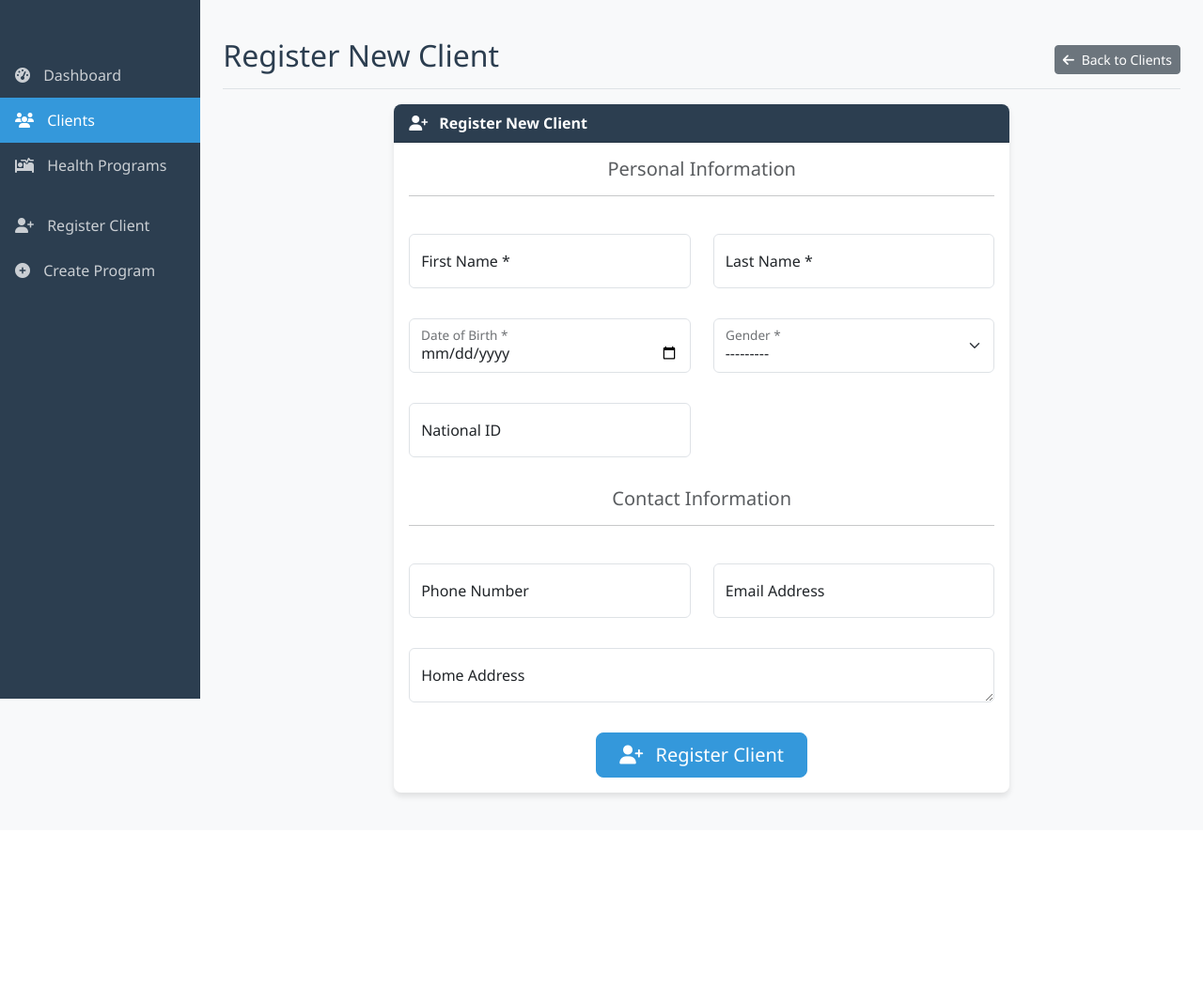
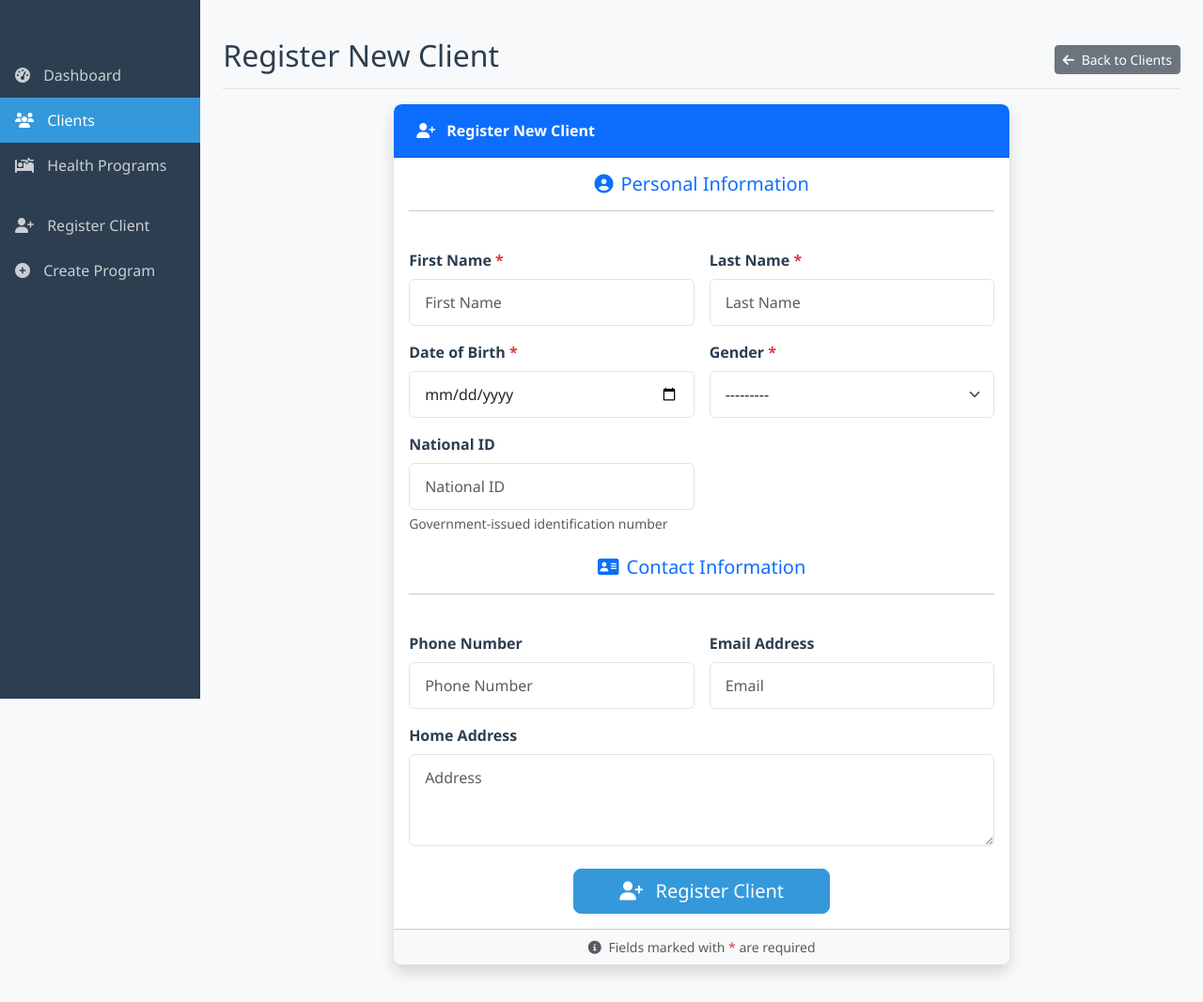
Before and after one commit to Valentino-Junior/Health-info-system, a Django app: page /clients/create/ in a window 1280 px wide. Shown: the part 56-1123 px from the top of the page at 94% size. Before the commit the page ends 906 px from the top, so only its background shows below. Run offline with Django 4.2, Linux system fonts and the light colour scheme; some libraries are stand-ins or nearby versions.

Commit message:
Updated client register template styling

```diff
--- a/core/templates/client/form.html
+++ b/core/templates/client/form.html
@@ -15,8 +15,8 @@
 {% block content %}
 <div class="row justify-content-center">
     <div class="col-md-8" data-aos="fade-up">
-        <div class="card">
-            <div class="card-header">
+        <div class="card shadow">
+            <div class="card-header bg-primary text-white">
                 <i class="fas {% if client %}fa-edit{% else %}fa-user-plus{% endif %} me-2"></i>
                 {{ title }}
             </div>
@@ -24,126 +24,161 @@
                 <form method="post" class="needs-validation" novalidate>
                     {% csrf_token %}
 
+                    <!-- Personal Information Section -->
                     <div class="row mb-4">
-                        <div class="col-12 text-center">
-                            <h5 class="text-muted mb-3">Personal Information</h5>
+                        <div class="col-12 text-center" data-aos="fade-up">
+                            <h5 class="text-primary mb-2">
+                                <i class="fas fa-user-circle me-2"></i>Personal Information
+                            </h5>
                             <hr>
                         </div>
                     </div>
 
-                    <div class="row mb-3">
-                        <div class="col-md-6">
-                            <div class="form-floating mb-3">
+                    <div class="row g-3 mb-3">
+                        <!-- First Name -->
+                        <div class="col-md-6" data-aos="fade-up" data-aos-delay="100">
+                            <div class="form-group">
+                                <label for="{{ form.first_name.id_for_label }}" class="form-label fw-semibold">
+                                    First Name <span class="text-danger">*</span>
+                                </label>
                                 {{ form.first_name }}
-                                <label for="{{ form.first_name.id_for_label }}">First Name *</label>
-                            </div>
                                 {% if form.first_name.errors %}
-                            <div class="invalid-feedback d-block">
+                                <div class="text-danger mt-1 small">
                                     {{ form.first_name.errors }}
                                 </div>
                                 {% endif %}
                             </div>
-                        <div class="col-md-6">
-                            <div class="form-floating mb-3">
+                        </div>
+
+                        <!-- Last Name -->
+                        <div class="col-md-6" data-aos="fade-up" data-aos-delay="150">
+                            <div class="form-group">
+                                <label for="{{ form.last_name.id_for_label }}" class="form-label fw-semibold">
+                                    Last Name <span class="text-danger">*</span>
+                                </label>
                                 {{ form.last_name }}
-                                <label for="{{ form.last_name.id_for_label }}">Last Name *</label>
-                            </div>
                                 {% if form.last_name.errors %}
-                            <div class="invalid-feedback d-block">
+                                <div class="text-danger mt-1 small">
                                     {{ form.last_name.errors }}
                                 </div>
                                 {% endif %}
                             </div>
                         </div>
+                    </div>
 
-                    <div class="row mb-3">
-                        <div class="col-md-6">
-                            <div class="form-floating mb-3">
+                    <div class="row g-3 mb-3">
+                        <!-- Date of Birth -->
+                        <div class="col-md-6" data-aos="fade-up" data-aos-delay="200">
+                            <div class="form-group">
+                                <label for="{{ form.date_of_birth.id_for_label }}" class="form-label fw-semibold">
+                                    Date of Birth <span class="text-danger">*</span>
+                                </label>
                                 {{ form.date_of_birth }}
-                                <label for="{{ form.date_of_birth.id_for_label }}">Date of Birth *</label>
-                            </div>
                                 {% if form.date_of_birth.errors %}
-                            <div class="invalid-feedback d-block">
+                                <div class="text-danger mt-1 small">
                                     {{ form.date_of_birth.errors }}
                                 </div>
                                 {% endif %}
                             </div>
-                        <div class="col-md-6">
-                            <div class="form-floating mb-3">
+                        </div>
+
+                        <!-- Gender -->
+                        <div class="col-md-6" data-aos="fade-up" data-aos-delay="250">
+                            <div class="form-group">
+                                <label for="{{ form.gender.id_for_label }}" class="form-label fw-semibold">
+                                    Gender <span class="text-danger">*</span>
+                                </label>
                                 {{ form.gender }}
-                                <label for="{{ form.gender.id_for_label }}">Gender *</label>
-                            </div>
                                 {% if form.gender.errors %}
-                            <div class="invalid-feedback d-block">
+                                <div class="text-danger mt-1 small">
                                     {{ form.gender.errors }}
                                 </div>
                                 {% endif %}
                             </div>
                         </div>
+                    </div>
 
-                    <div class="row mb-3">
-                        <div class="col-md-6">
-                            <div class="form-floating mb-3">
+                    <div class="row g-3 mb-4">
+                        <!-- National ID -->
+                        <div class="col-md-6" data-aos="fade-up" data-aos-delay="300">
+                            <div class="form-group">
+                                <label for="{{ form.national_id.id_for_label }}" class="form-label fw-semibold">
+                                    National ID
+                                </label>
                                 {{ form.national_id }}
-                                <label for="{{ form.national_id.id_for_label }}">National ID</label>
+                                {% if form.national_id.errors %}
+                                <div class="text-danger mt-1 small">
+                                    {{ form.national_id.errors }}
                                 </div>
-                            {% if form.national_id.errors %}
-                            <div class="invalid-feedback d-block">
-                                {{ form.national_id.errors }}
+                                {% endif %}
+                                <div class="form-text">Government-issued identification number</div>
+                            </div>
+                        </div>
+                    </div>
+
+                    <!-- Contact Information Section -->
+                    <div class="row mb-4">
+                        <div class="col-12 text-center" data-aos="fade-up" data-aos-delay="350">
+                            <h5 class="text-primary mb-2">
+                                <i class="fas fa-address-card me-2"></i>Contact Information
+                            </h5>
+                            <hr>
+                        </div>
+                    </div>
+
+                    <div class="row g-3 mb-3">
+                        <!-- Phone Number -->
+                        <div class="col-md-6" data-aos="fade-up" data-aos-delay="400">
+                            <div class="form-group">
+                                <label for="{{ form.phone_number.id_for_label }}" class="form-label fw-semibold">
+                                    Phone Number
+                                </label>
+                                {{ form.phone_number }}
+                                {% if form.phone_number.errors %}
+                                <div class="text-danger mt-1 small">
+                                    {{ form.phone_number.errors }}
                                 </div>
                                 {% endif %}
                             </div>
                         </div>
 
-                    <div class="row mb-4">
-                        <div class="col-12 text-center">
-                            <h5 class="text-muted mb-3">Contact Information</h5>
-                            <hr>
-                        </div>
-                    </div>
-
-                    <div class="row mb-3">
-                        <div class="col-md-6">
-                            <div class="form-floating mb-3">
-                                {{ form.phone_number }}
-                                <label for="{{ form.phone_number.id_for_label }}">Phone Number</label>
-                            </div>
-                            {% if form.phone_number.errors %}
-                            <div class="invalid-feedback d-block">
-                                {{ form.phone_number.errors }}
-                            </div>
-                            {% endif %}
-                        </div>
-                        <div class="col-md-6">
-                            <div class="form-floating mb-3">
+                        <!-- Email -->
+                        <div class="col-md-6" data-aos="fade-up" data-aos-delay="450">
+                            <div class="form-group">
+                                <label for="{{ form.email.id_for_label }}" class="form-label fw-semibold">
+                                    Email Address
+                                </label>
                                 {{ form.email }}
-                                <label for="{{ form.email.id_for_label }}">Email Address</label>
-                            </div>
                                 {% if form.email.errors %}
-                            <div class="invalid-feedback d-block">
+                                <div class="text-danger mt-1 small">
                                     {{ form.email.errors }}
                                 </div>
                                 {% endif %}
                             </div>
                         </div>
+                    </div>
 
-                    <div class="row mb-3">
-                        <div class="col-12">
-                            <div class="form-floating mb-3">
+                    <div class="row g-3 mb-4">
+                        <!-- Address -->
+                        <div class="col-12" data-aos="fade-up" data-aos-delay="500">
+                            <div class="form-group">
+                                <label for="{{ form.address.id_for_label }}" class="form-label fw-semibold">
+                                    Home Address
+                                </label>
                                 {{ form.address }}
-                                <label for="{{ form.address.id_for_label }}">Home Address</label>
-                            </div>
                                 {% if form.address.errors %}
-                            <div class="invalid-feedback d-block">
+                                <div class="text-danger mt-1 small">
                                     {{ form.address.errors }}
                                 </div>
                                 {% endif %}
                             </div>
                         </div>
+                    </div>
 
-                    <div class="row">
-                        <div class="col-12 text-center">
-                            <button type="submit" class="btn btn-primary btn-lg px-4">
+                    <!-- Submit Button -->
+                    <div class="row mt-4">
+                        <div class="col-12 text-center" data-aos="fade-up" data-aos-delay="550">
+                            <button type="submit" class="btn btn-primary btn-lg px-5 py-2">
                                 <i class="fas {% if client %}fa-save{% else %}fa-user-plus{% endif %} me-2"></i>
                                 {% if client %}Update Client{% else %}Register Client{% endif %}
                             </button>
@@ -151,23 +186,69 @@
                     </div>
                 </form>
             </div>
+            <div class="card-footer bg-light">
+                <div class="text-muted text-center small">
+                    <i class="fas fa-info-circle me-1"></i>
+                    Fields marked with <span class="text-danger">*</span> are required
                 </div>
             </div>
         </div>
+    </div>
+</div>
+{% endblock %}
+
+{% block extra_css %}
+<style>
+    /* Custom form styles */
+    .form-control:focus, .form-select:focus {
+        border-color: #3498db;
+        box-shadow: 0 0 0 0.25rem rgba(52, 152, 219, 0.25);
+    }
+
+    .form-control, .form-select {
+        border-radius: 0.375rem;
+        padding: 0.75rem 1rem;
+        border: 1px solid #dce4ec;
+        transition: all 0.3s ease;
+    }
+
+    .form-label {
+        margin-bottom: 0.5rem;
+        color: #2c3e50;
+    }
+
+    /* Card styling */
+    .card {
+        border: none;
+        border-radius: 0.5rem;
+        overflow: hidden;
+    }
+
+    .card-header {
+        padding: 1rem 1.5rem;
+        font-weight: 600;
+    }
+
+    /* Animation classes */
+    .form-group {
+        transition: all 0.3s ease;
+    }
+
+    .form-group:hover {
+        transform: translateY(-2px);
+    }
+
+    /* Required field indicator */
+    .form-label .text-danger {
+        font-weight: bold;
+    }
+</style>
 {% endblock %}
 
 {% block extra_js %}
 <script>
     // Form animations and validation
     document.addEventListener('DOMContentLoaded', function() {
-        // Add animation to form inputs
-        const formInputs = document.querySelectorAll('.form-floating');
-
-        formInputs.forEach((input, index) => {
-            input.setAttribute('data-aos', 'fade-up');
-            input.setAttribute('data-aos-delay', 100 + (index * 50));
-        });
-
         // Bootstrap validation
         const forms = document.querySelectorAll('.needs-validation');
 
@@ -182,7 +263,22 @@
             }, false);
         });
 
-        // Reinitialize AOS after adding attributes
+        // Add focus animation to form fields
+        const formControls = document.querySelectorAll('.form-control, .form-select');
+
+        formControls.forEach(control => {
+            control.addEventListener('focus', function() {
+                this.closest('.form-group').style.transform = 'translateY(-5px)';
+                this.closest('.form-group').style.boxShadow = '0 4px 10px rgba(0,0,0,0.05)';
+            });
+
+            control.addEventListener('blur', function() {
+                this.closest('.form-group').style.transform = '';
+                this.closest('.form-group').style.boxShadow = '';
+            });
+        });
+
+        // Reinitialize AOS for animations
         AOS.refresh();
     });
 </script>
```
Also changed, not shown: core/templates/program/form.html (+4 -19 lines). Lines whose indentation alone changed are shown as unchanged.
